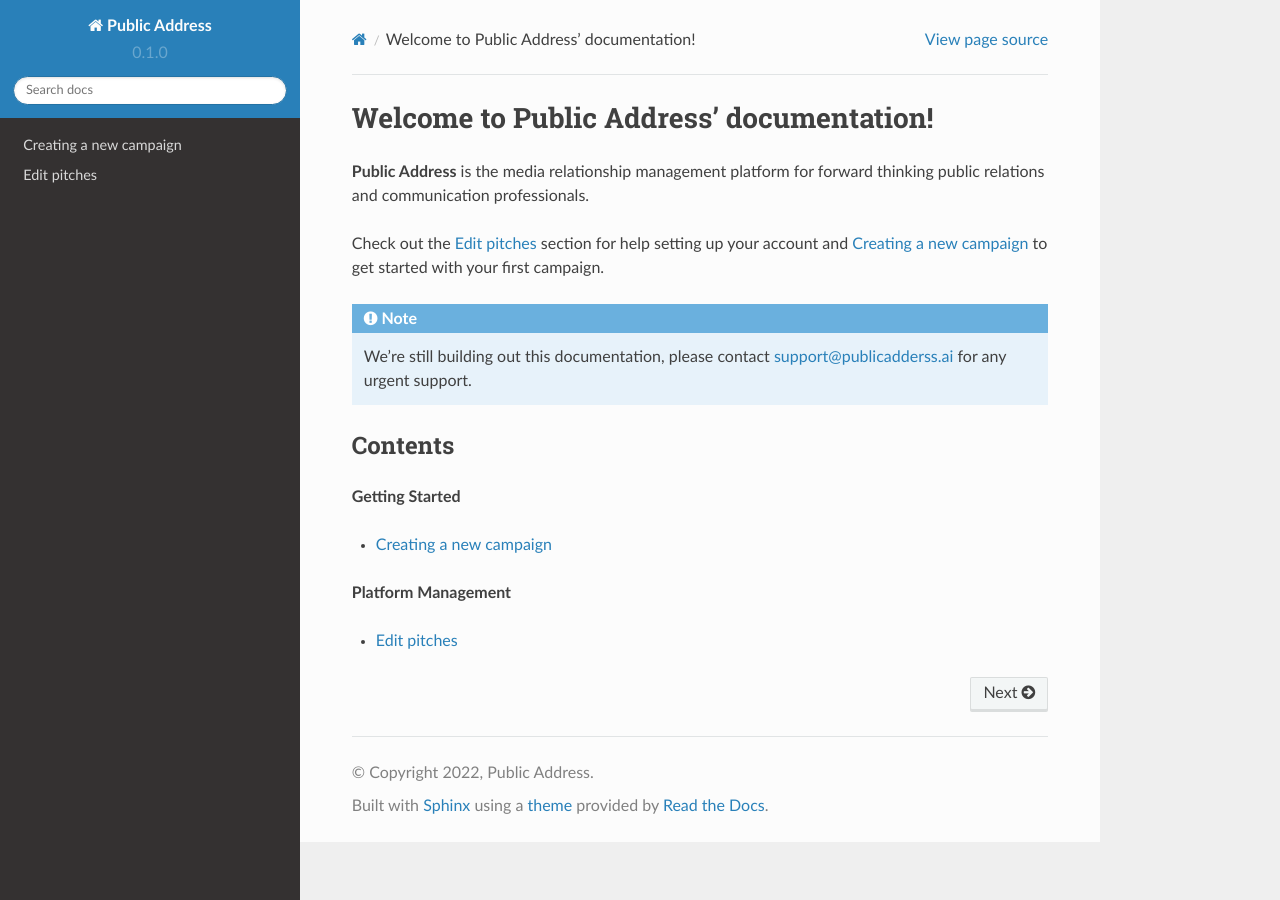
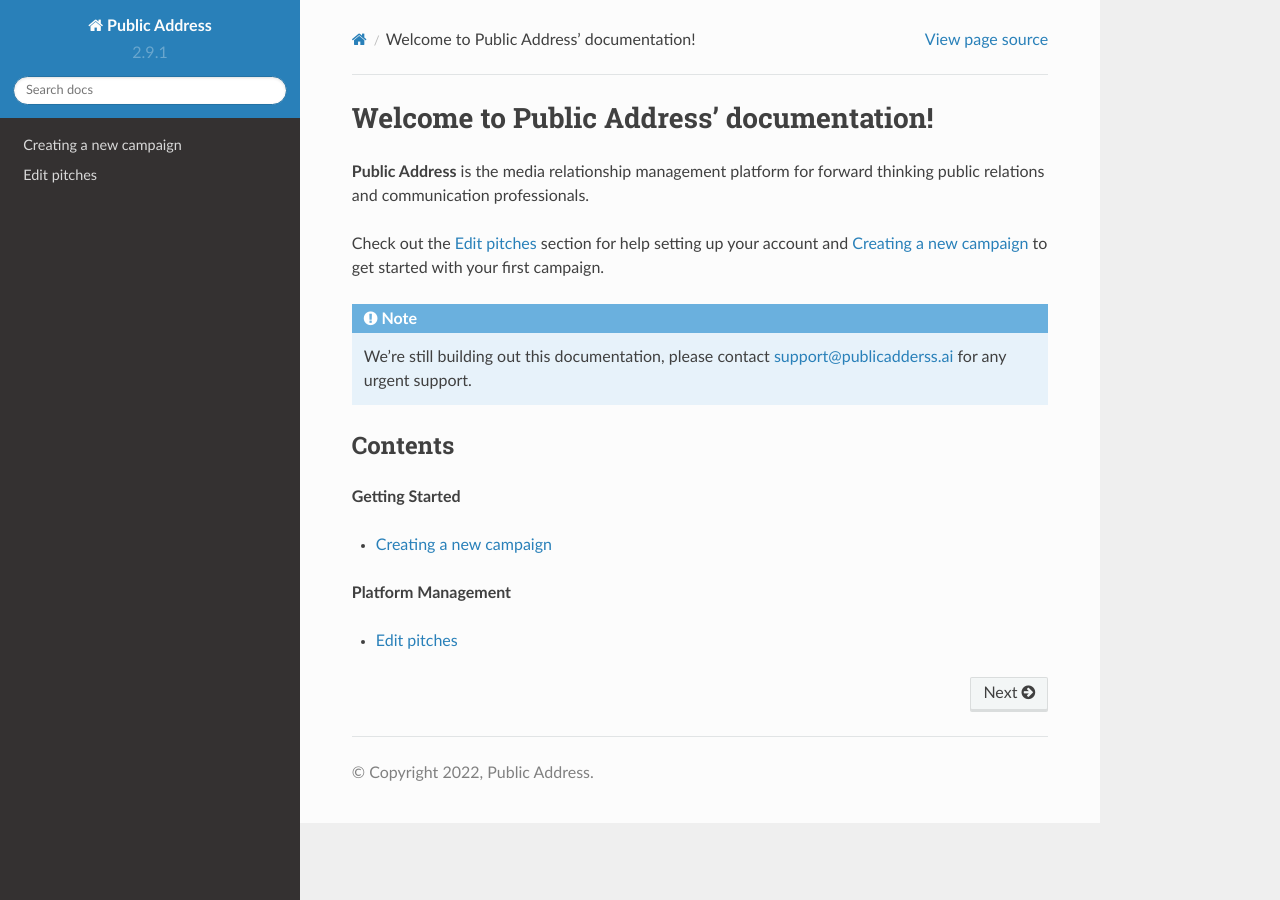
Before and after one commit to Public-Address/docs, a Sphinx documentation site: the page built from docs/source/index.rst, in a window 1280 px wide. Built offline with Sphinx 7.4.7 and the Read the Docs theme 2.0.0, drawn with Linux system fonts in a browser that asks for light colours.

Commit message:
Update conf.py

```diff
--- a/docs/source/conf.py
+++ b/docs/source/conf.py
@@ -4,10 +4,11 @@
 
 project = 'Public Address'
 copyright = '2022, Public Address'
+html_show_sphinx = False
 author = 'Public Address'
 
-release = '0.1'
-version = '0.1.0'
+release = '2.9.1'
+version = '2.9.1'
 
 # -- General configuration
 
@@ -18,6 +19,8 @@
     'sphinx.ext.autosummary',
     'sphinx.ext.intersphinx',
 ]
+
+language = 'en'
 
 intersphinx_mapping = {
     'python': ('https://docs.python.org/3/', None),
```
